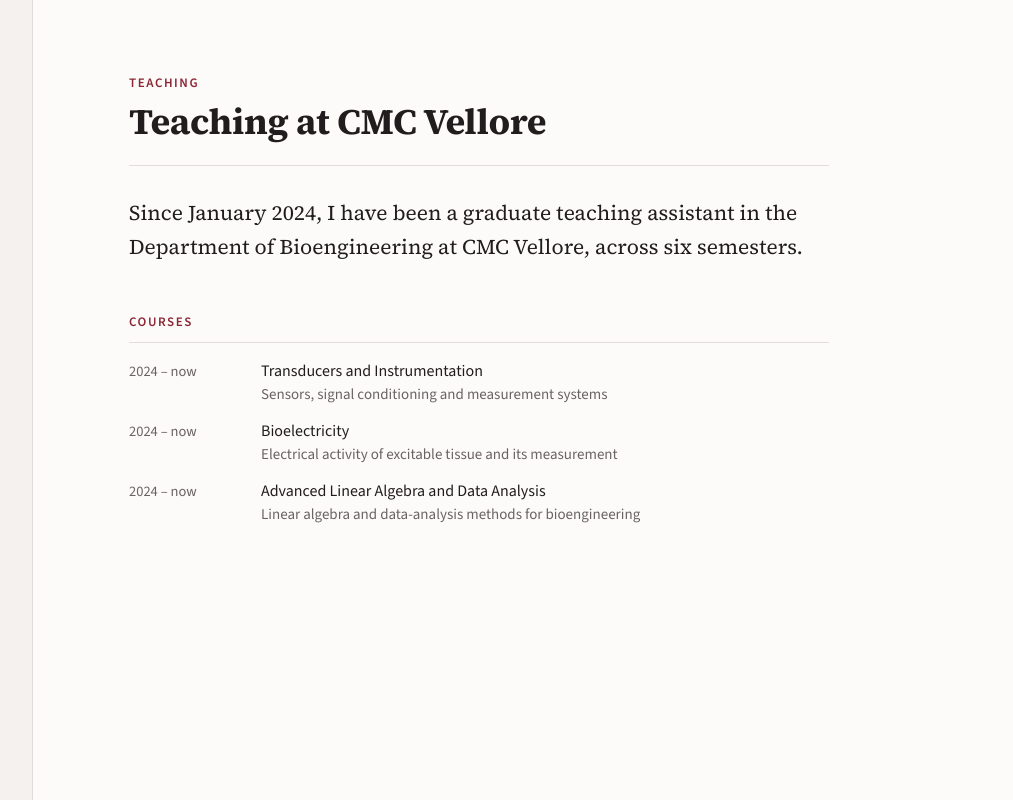
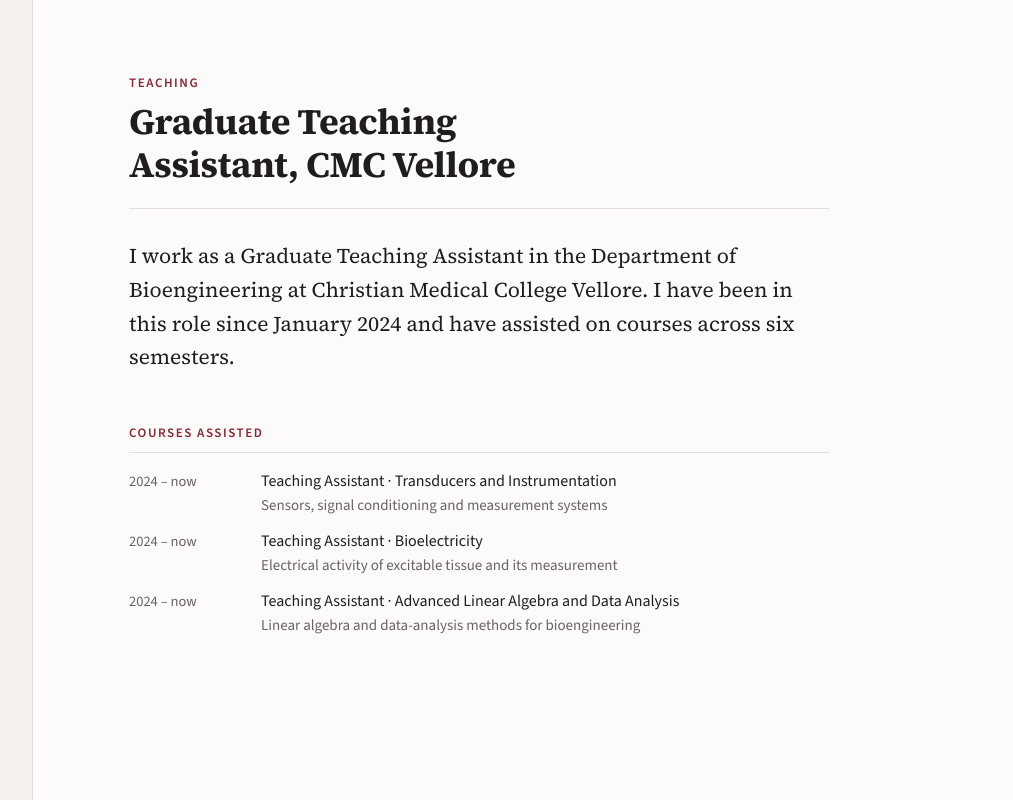
Before and after one commit to Neelakshi5597/Neelakshi5597.github.io, a plain HTML site: page teaching.html in a window 1280 px wide. Shown: the full height of the page, 267-1280 px from the left. Drawn offline with nearby package versions, Linux system fonts and the light colour scheme.

Commit message:
Add files via upload

```diff
--- a/teaching.html
+++ b/teaching.html
@@ -33,15 +33,15 @@
   </aside>
   <main class="content">
     <p class="kicker">Teaching</p>
-    <h1>Teaching at CMC Vellore</h1>
+    <h1>Graduate Teaching Assistant, CMC Vellore</h1>
     <hr class="rule">
-    <p class="lead">Since January 2024, I have been a graduate teaching assistant in the Department of Bioengineering at CMC Vellore, across six semesters.</p>
+    <p class="lead">I work as a Graduate Teaching Assistant in the Department of Bioengineering at Christian Medical College Vellore. I have been in this role since January 2024 and have assisted on courses across six semesters.</p>
 
-    <h2>Courses</h2>
+    <h2>Courses assisted</h2>
     <ul class="dated">
-      <li><span class="d">2024 – now</span><span>Transducers and Instrumentation<span class="s">Sensors, signal conditioning and measurement systems</span></span></li>
-      <li><span class="d">2024 – now</span><span>Bioelectricity<span class="s">Electrical activity of excitable tissue and its measurement</span></span></li>
-      <li><span class="d">2024 – now</span><span>Advanced Linear Algebra and Data Analysis<span class="s">Linear algebra and data-analysis methods for bioengineering</span></span></li>
+      <li><span class="d">2024 – now</span><span>Teaching Assistant · Transducers and Instrumentation<span class="s">Sensors, signal conditioning and measurement systems</span></span></li>
+      <li><span class="d">2024 – now</span><span>Teaching Assistant · Bioelectricity<span class="s">Electrical activity of excitable tissue and its measurement</span></span></li>
+      <li><span class="d">2024 – now</span><span>Teaching Assistant · Advanced Linear Algebra and Data Analysis<span class="s">Linear algebra and data-analysis methods for bioengineering</span></span></li>
     </ul>
   </main>
 </body>
```
